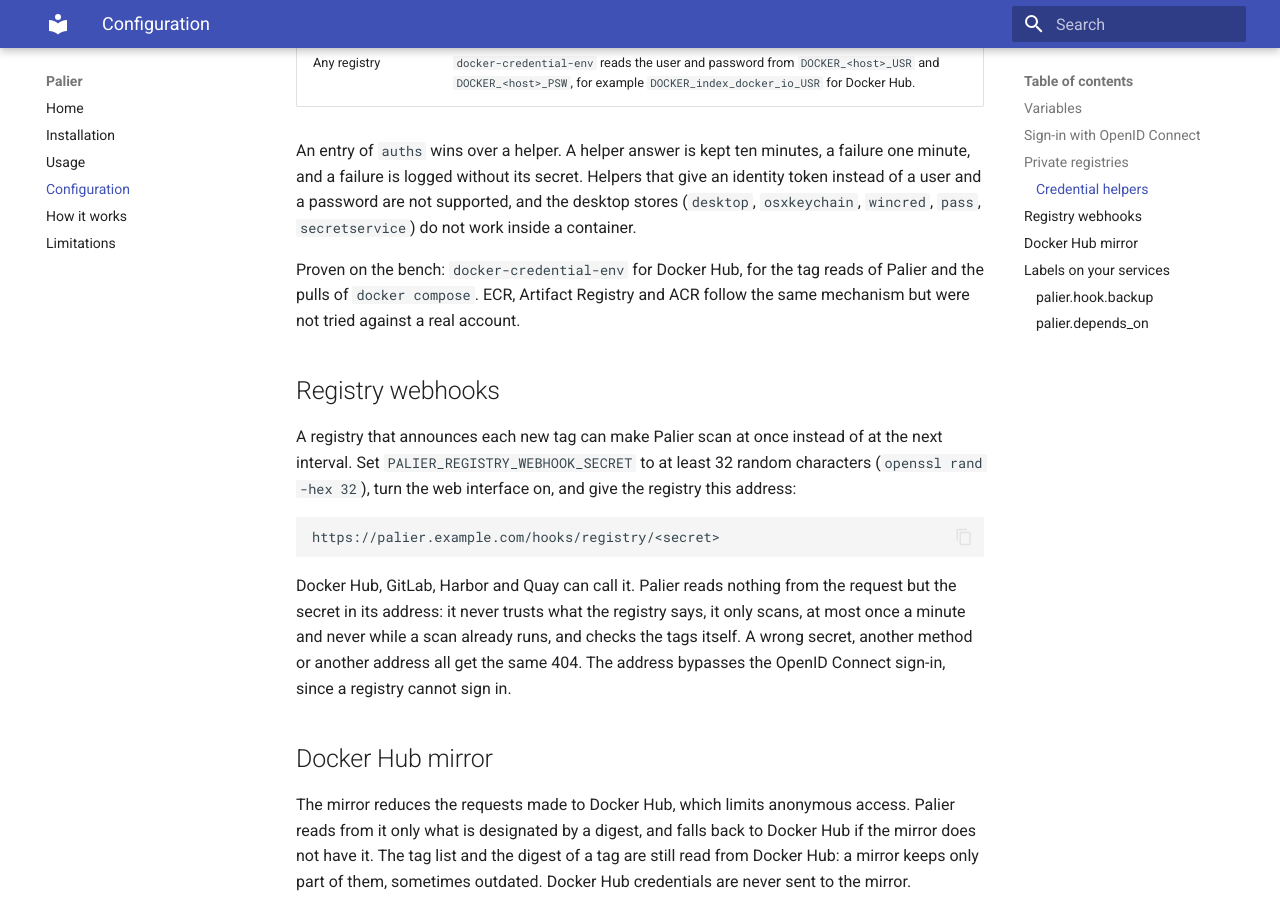
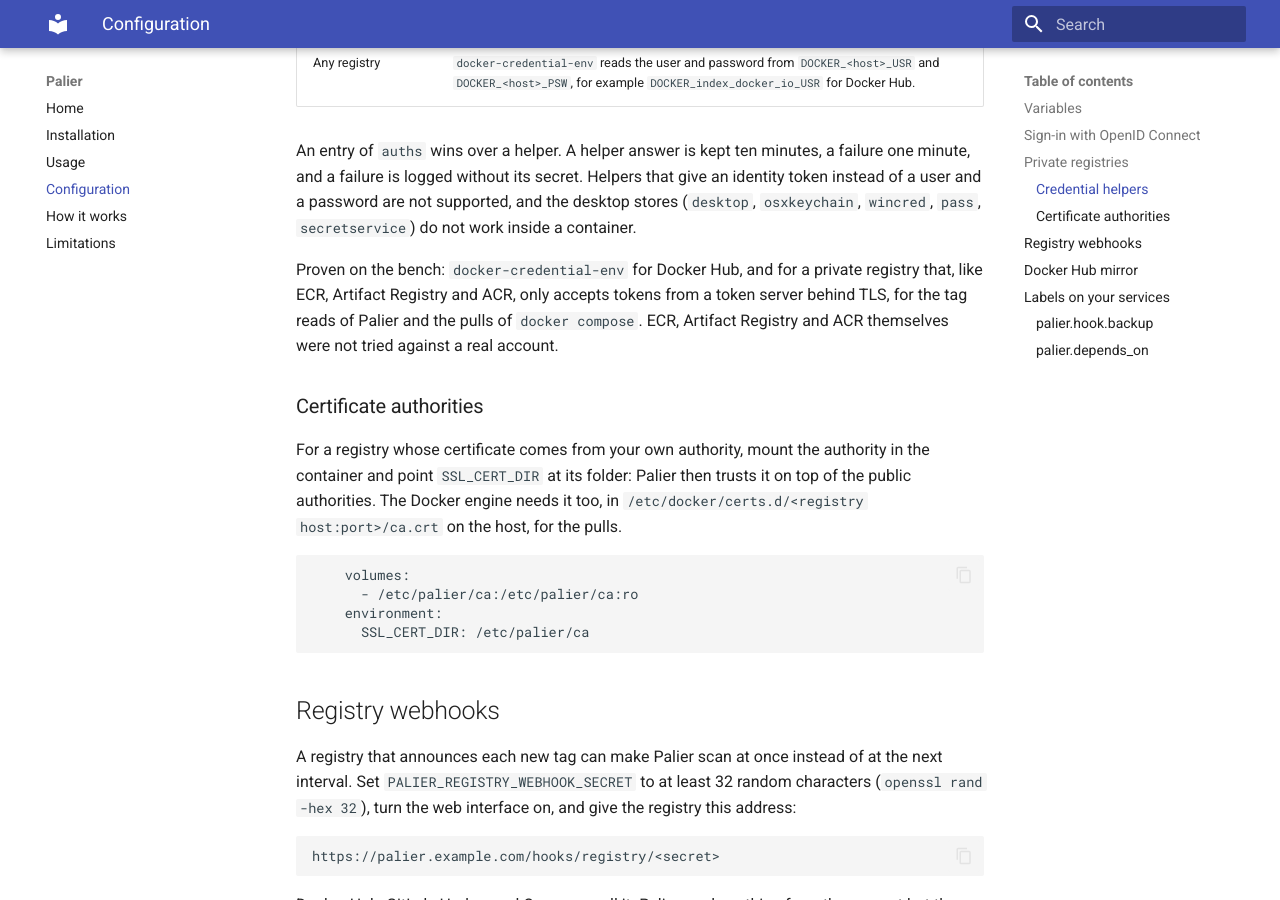
Before and after one commit to kOlapsis/palier, an MkDocs documentation site: the page built from docs/configuration.md, in a window 1280 px wide and 900 px high, scrolled down 4098 px. Built offline with MkDocs 1.6.1 and Material for MkDocs 9.7.7, drawn with Linux system fonts in a browser that asks for light colours.

Commit message:
test(lab): private registry with a token server, as cloud registries do
The bench runs registry:2.8.3 behind TLS signed by a lab authority,
accepting only tokens from cesanta/docker_auth, the scheme ECR,
Artifact Registry and ACR follow. Palier trusts the authority through
SSL_CERT_DIR and reaches the registry through docker-credential-env.

The scenario private-registry pushes whoami v1.10.1 and v1.12.0, starts
a stack on v1.10.1 and applies the plan: the tag reads and the pull of
docker compose go through the helper and the token server.

Document SSL_CERT_DIR and certs.d for registries signed by one's own
authority.

````diff
--- a/docs/configuration.md
+++ b/docs/configuration.md
@@ -98,7 +98,18 @@ with, in `config.json`:
 
 An entry of `auths` wins over a helper. A helper answer is kept ten minutes, a failure one minute, and a failure is logged without its secret. Helpers that give an identity token instead of a user and a password are not supported, and the desktop stores (`desktop`, `osxkeychain`, `wincred`, `pass`, `secretservice`) do not work inside a container.
 
-Proven on the bench: `docker-credential-env` for Docker Hub, for the tag reads of Palier and the pulls of `docker compose`. ECR, Artifact Registry and ACR follow the same mechanism but were not tried against a real account.
+Proven on the bench: `docker-credential-env` for Docker Hub, and for a private registry that, like ECR, Artifact Registry and ACR, only accepts tokens from a token server behind TLS, for the tag reads of Palier and the pulls of `docker compose`. ECR, Artifact Registry and ACR themselves were not tried against a real account.
+
+### Certificate authorities
+
+For a registry whose certificate comes from your own authority, mount the authority in the container and point `SSL_CERT_DIR` at its folder: Palier then trusts it on top of the public authorities. The Docker engine needs it too, in `/etc/docker/certs.d/<registry host:port>/ca.crt` on the host, for the pulls.
+
+```yaml
+    volumes:
+      - /etc/palier/ca:/etc/palier/ca:ro
+    environment:
+      SSL_CERT_DIR: /etc/palier/ca
+```
 
 ## Registry webhooks
 
````
Also changed, not shown: deploy/lab/README.md (+1 -0 lines), 6 other files.
